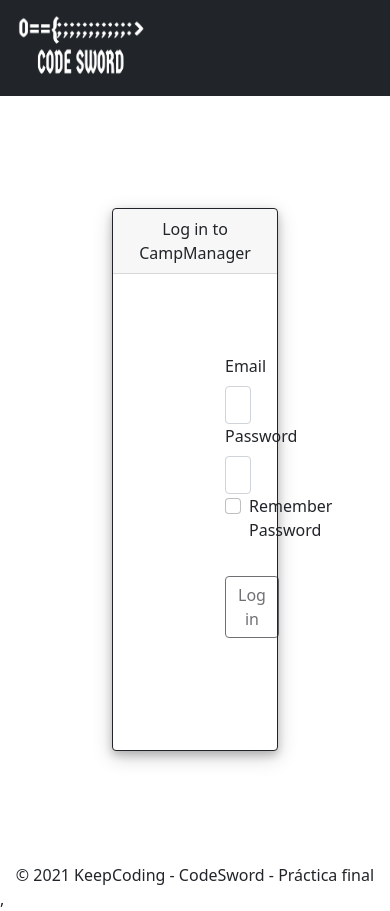
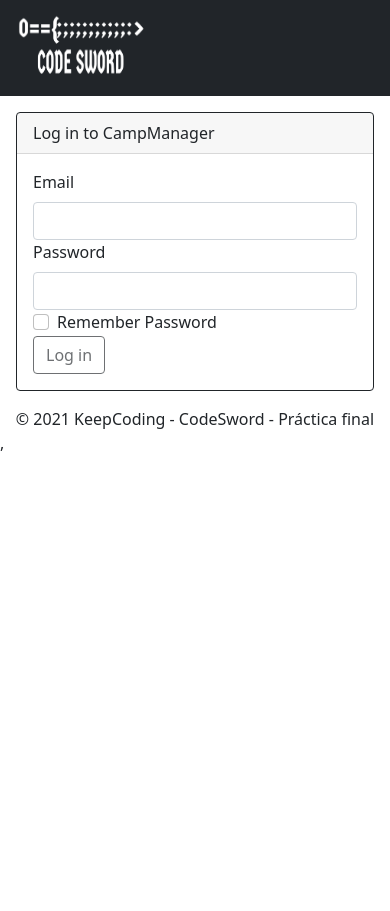
Before and after one commit to davidordo85/Frontend_campManager, a React (Create React App) app in the folder client/: page /login in a window 390 px wide. After the commit the page ends 844 px from the top, so only its background shows below. Built offline with nearby package versions, Linux system fonts and the light colour scheme; no server answers.

Commit message:
login version mobil

```diff
--- a/client/src/components/auth/LoginPage/LoginPage.css
+++ b/client/src/components/auth/LoginPage/LoginPage.css
@@ -1,3 +1,9 @@
+.card-login,
+.form-login {
+  margin: 1rem;
+}
+
+@media (min-width: 548px) {
   .text-header {
     text-align: center;
   }
@@ -19,3 +25,4 @@
     text-align: center;
     margin: 0rem 7rem 3rem 7rem;
   }
+}
```
Lines whose indentation alone changed are shown as unchanged.
